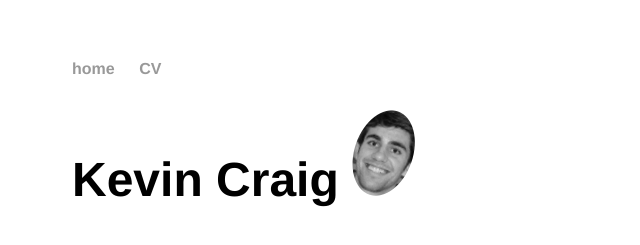
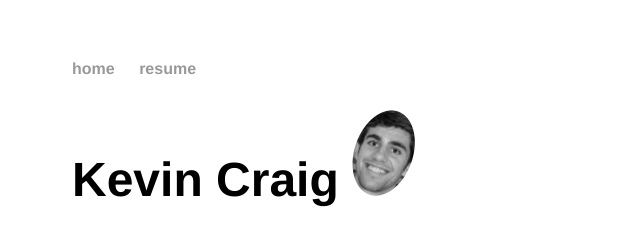
Before and after one commit to kevcraig/kevcriag.github.io, a Jekyll site: the page built from index.html, in a window 1280 px wide. Shown: the top 245 px of the page, without its empty margins (120-760 px from the left). Built offline with Jekyll 4.4.1, drawn with Linux system fonts in a browser that asks for light colours.

Commit message:
Update default.html

```diff
--- a/_layouts/default.html
+++ b/_layouts/default.html
@@ -11,7 +11,7 @@
 	    		<ul>
 	        		<li><a href="/">home</a></li>
 		        <!--	<li><a href="/about">About</a></li> commment out about tag -->
-	        		<li><a href="/cv">CV</a></li>
+	        		<li><a href="/cv">resume</a></li>
 	    		</ul>
 			</nav>
 			<div class="container">
```
